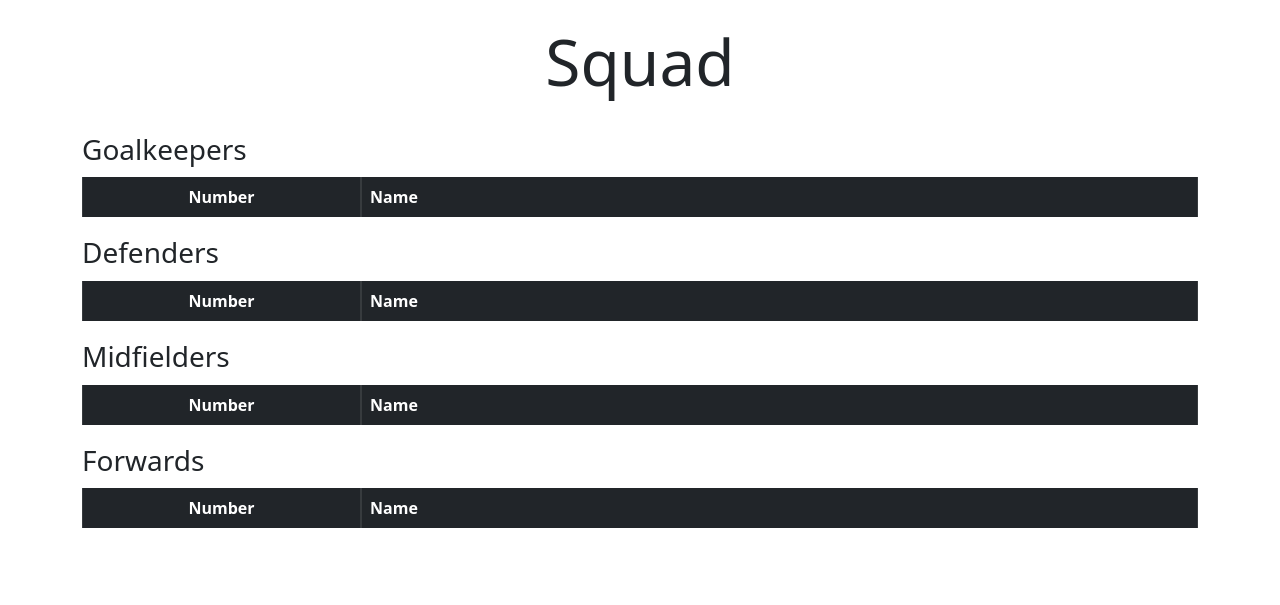
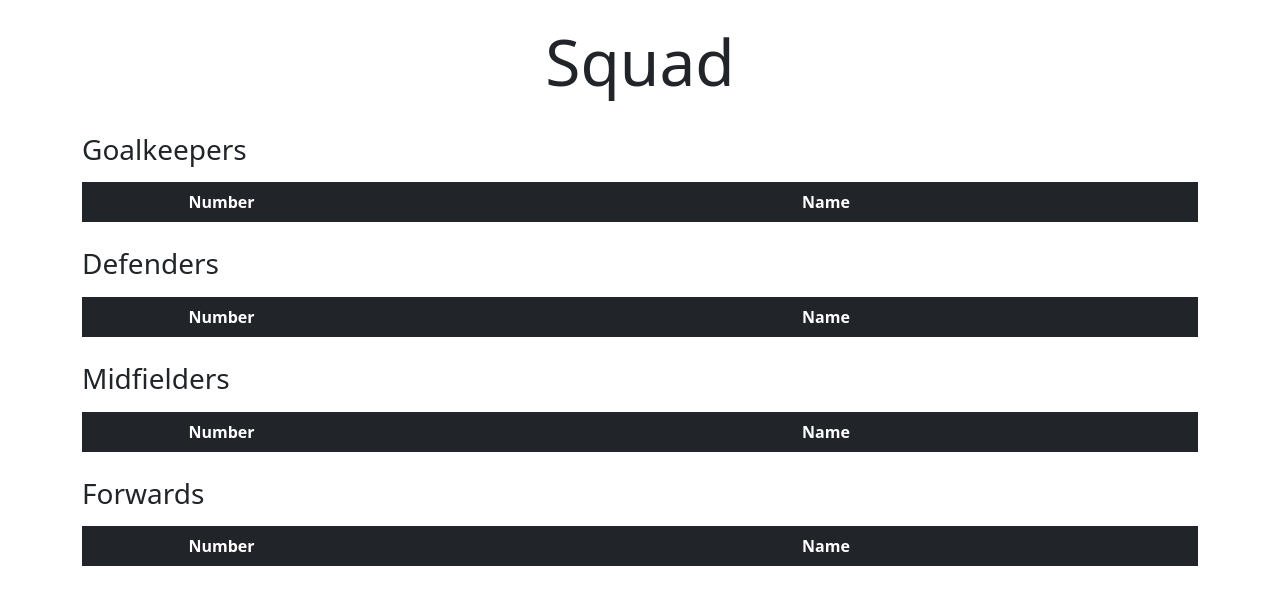
Before and after one commit to adrianbuskiewicz/Team-web-app-Flask-Project, a Flask app: page /squad in a window 1280 px wide. Shown: the part 56-661 px from the top of the page. Run offline with Flask 2, Linux system fonts and the light colour scheme; the visitor is signed in with stand-in values (Sample User, id 1); data comes from the database, SQL or seed files in the repository; lists and menus that the app fills with data are empty.

Commit message:
Changed formatting

```diff
--- a/team/templates/includes/meetings_modals.html
+++ b/team/templates/includes/meetings_modals.html
@@ -12,7 +12,6 @@
             <form method="POST">
                 <div class="modal-body">
                     {{ update_form.csrf_token }}
-
                     {{ update_form.date.label }}
                     {{ update_form.date(class="form-control", value=meeting.date) }}
                     <br/>
@@ -41,7 +40,7 @@
     </div>
 </div>
 
-<!-- Delete Meeting -->
+<!-- Modal Delete Meeting -->
 <div class="modal fade" id="Modal-DeleteMeeting-{{ meeting.meeting_id }}" tabindex="-1" aria-labelledby="ModalLabel" aria-hidden="true">
     <div class="modal-dialog modal-dialog-centered">
         <div class="modal-content">
--- a/team/templates/views/squad.html
+++ b/team/templates/views/squad.html
@@ -8,18 +8,25 @@ Squad
 {% block content %}
 <div class="container">
     {% for position in positions %}
-    <table class="table table-bordered" style="border-collapse: separate; border-spacing: 0 0.2em;">
+    <table class="table table-striped align-middle text-center" style="border-collapse: separate; border-spacing: 0 0.5em;">
         <thead class="table-dark">
         <h3>{{ position.title() }}s</h3>
             <tr>
-                <th scope="col" class="col-2 text-center">Number</th>
-                <th scope="col" class="col-6">Name</th>
+                <th scope="col" class="col-3 text-center">Number</th>
+                <th scope="col" class="col-1"></th>
+                <th scope="col" class="col-8">Name</th>
             </tr>
         </thead>
-        <tbody>
+        <tbody class="text-center">
         {% for player in players if player.position == position %}
             <tr>
-                <td class="text-center">{{ player.number }}</td>
+                <td>{{ player.number }}</td>
+                <td>
+                    <div class="d-flex flex-column align-items-center text-center">
+                        <img src="{{ url_for('static', filename='avatars/'+player.avatar) }}"
+                                 alt="Avatar" class="rounded-circle" width="40">
+                    </div>
+                </td>
                 <td>
                     <a class="text-dark" href="{{ url_for('views.player_profile_page', player_id=player.profile_id) }}">
                     {{ player.first_name }} {{ player.last_name }}
@@ -28,7 +35,6 @@ Squad
             </tr>
         {% endfor %}
         </tbody>
-
     </table>
      {% endfor %}
 </div>
```
Also changed, not shown: team/templates/includes/players_modals.html (+5 -6 lines), team/templates/views/schedule.html (+4 -4 lines).
